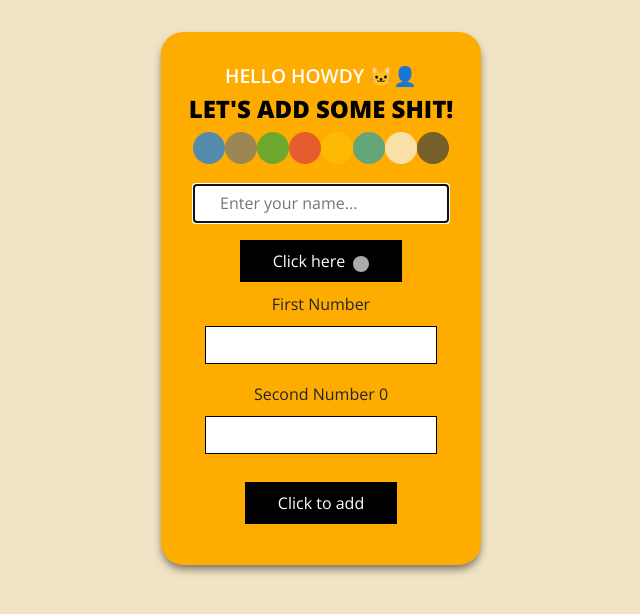
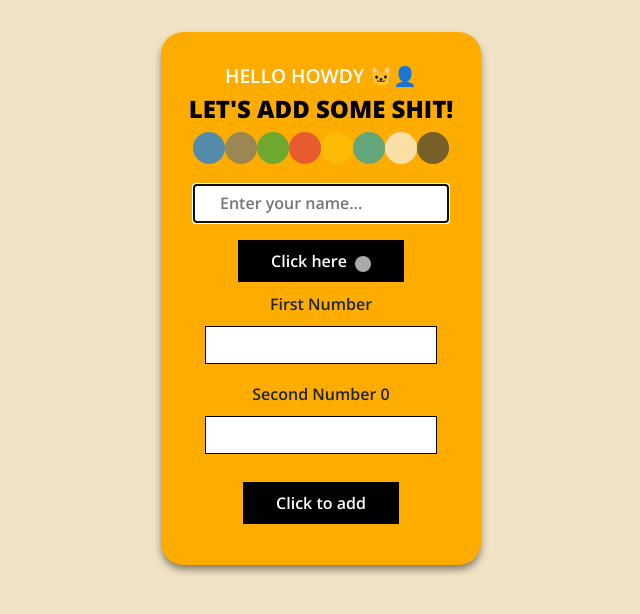
Before and after one commit to Ejiro-Asiuwhu/Calculate-Nit, a React (Create React App) app: page / in a window 1280 px wide. Shown: the top 614 px of the page, without its empty margins (319-959 px from the left). Built offline with nearby package versions, Linux system fonts and the light colour scheme.

Commit message:
adjust global font-weight

```diff
--- a/src/Form.jsx
+++ b/src/Form.jsx
@@ -41,7 +41,9 @@ class Form extends Component {
             display: 'block',
             margin: '.6rem 0',
             padding: '.4rem .2rem .4rem 1.6rem',
-            border: '1px solid #000'
+            border: '1px solid #000',
+            fontWeight: 'inherit',
+
         }
 
         const btnStyle = {
@@ -50,6 +52,7 @@ class Form extends Component {
             padding: '.5rem 2rem',
             margin: '.6rem 0',
             borderRadius: 0,
+            fontWeight: 'inherit',
         }
 
         const formStyle = {
--- a/src/Modal.jsx
+++ b/src/Modal.jsx
@@ -34,11 +34,12 @@ export class Modal extends Component {
             padding: '.5rem 2rem',
             margin: '.6rem 0',
             borderRadius: 0,
-
+            fontWeight: 'inherit',
         }
         const nameInput = {
             padding: '.4rem 1.6rem',
-            border: '1px solid #000'
+            border: '1px solid #000',
+            fontWeight: 'inherit',
         }
 
         const h2 = {
--- a/src/index.css
+++ b/src/index.css
@@ -4,4 +4,5 @@ body {
   font-family: 'Open Sans',
   sans-serif !important;
   padding: 2rem;
+  font-weight: 600 !important;
 }
```
